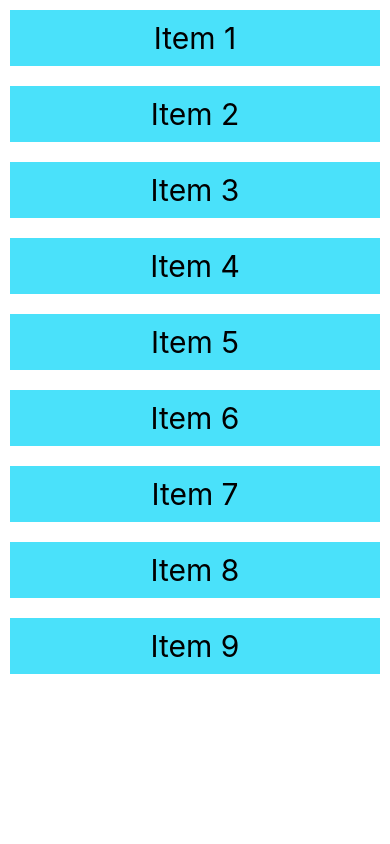
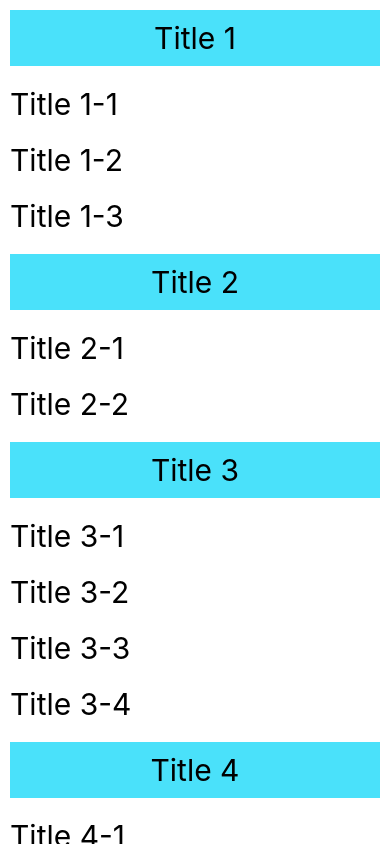
Before and after one commit to ms-online/react-native-firstapp, a React Native app: screen / in a window 390 px wide. Built offline with nearby package versions, Linux system fonts and the light colour scheme.

Commit message:
lesson-13

```diff
--- a/App.js
+++ b/App.js
@@ -8,44 +8,78 @@
  */
 
 import React, {useState} from 'react';
-import {StyleSheet, Text, View, ScrollView, RefreshControl} from 'react-native';
+import {
+  StyleSheet,
+  Text,
+  View,
+  ScrollView,
+  RefreshControl,
+  FlatList,
+  SectionList,
+} from 'react-native';
 
 const App = () => {
-  const [items, setItems] = useState([
-    {key: 1, item: 'Item 1'},
-    {key: 2, item: 'Item 2'},
-    {key: 3, item: 'Item 3'},
-    {key: 4, item: 'Item 4'},
-    {key: 5, item: 'Item 5'},
-    {key: 6, item: 'Item 6'},
-    {key: 7, item: 'Item 7'},
-    {key: 8, item: 'Item 8'},
-    {key: 9, item: 'Item 9'},
-  ]);
-  const [Refreshing, setRefreshing] = useState(false);
-  const onRefresh = () => {
-    setRefreshing(true);
-    setItems([...items, {key: 14, item: 'Item 11'}]);
-    setRefreshing(false);
-  };
+  const Data = [
+    {title: 'Title 1', data: ['Title 1-1', 'Title 1-2', 'Title 1-3']},
+    {title: 'Title 2', data: ['Title 2-1', 'Title 2-2']},
+    {
+      title: 'Title 3',
+      data: ['Title 3-1', 'Title 3-2', 'Title 3-3', 'Title 3-4'],
+    },
+    {title: 'Title 4', data: ['Title 4-1', 'Title 4-2', 'Title 4-3']},
+  ];
+  // const [Refreshing, setRefreshing] = useState(false);
+  // const onRefresh = () => {
+  //   setRefreshing(true);
+  //   setItems([...items, {name: 'Item 11'}]);
+  //   setRefreshing(false);
+  // };
   return (
-    <ScrollView
-      style={styles.body}
-      refreshControl={
-        <RefreshControl
-          refreshing={Refreshing}
-          onRefresh={onRefresh}
-          colors={['#ff00ff']}
-        />
-      }>
-      {items.map(obj => {
-        return (
-          <View style={styles.item} key={obj.key}>
-            <Text style={styles.text}>{obj.item}</Text>
-          </View>
-        );
-      })}
-    </ScrollView>
+    <SectionList
+      sections={Data}
+      renderItem={({item}) => <Text style={styles.text}>{item}</Text>}
+      renderSectionHeader={({section}) => (
+        <View style={styles.item}>
+          <Text style={styles.text}>{section.title}</Text>
+        </View>
+      )}
+    />
+    // <FlatList
+    //   // horizontal={false}
+    //   // numColumns={3}
+    //   // inverted
+    //   data={items}
+    //   keyExtractor={(item, index) => index.toString()}
+    //   renderItem={({item}) => (
+    //     <View style={styles.item}>
+    //       <Text style={styles.text}>{item.name}</Text>
+    //     </View>
+    //   )}
+    //   refreshControl={
+    //     <RefreshControl
+    //       refreshing={Refreshing}
+    //       onRefresh={onRefresh}
+    //       colors={['#ff00ff']}
+    //     />
+    //   }
+    // />
+    // <ScrollView
+    //   style={styles.body}
+    //   refreshControl={
+    //     <RefreshControl
+    //       refreshing={Refreshing}
+    //       onRefresh={onRefresh}
+    //       colors={['#ff00ff']}
+    //     />
+    //   }>
+    //   {items.map(obj => {
+    //     return (
+    //       <View style={styles.item} key={obj.key}>
+    //         <Text style={styles.text}>{obj.item}</Text>
+    //       </View>
+    //     );
+    //   })}
+    // </ScrollView>
   );
 };
 
```
Also changed, not shown: 1 other file (tests, documents, lock files or other folders).
